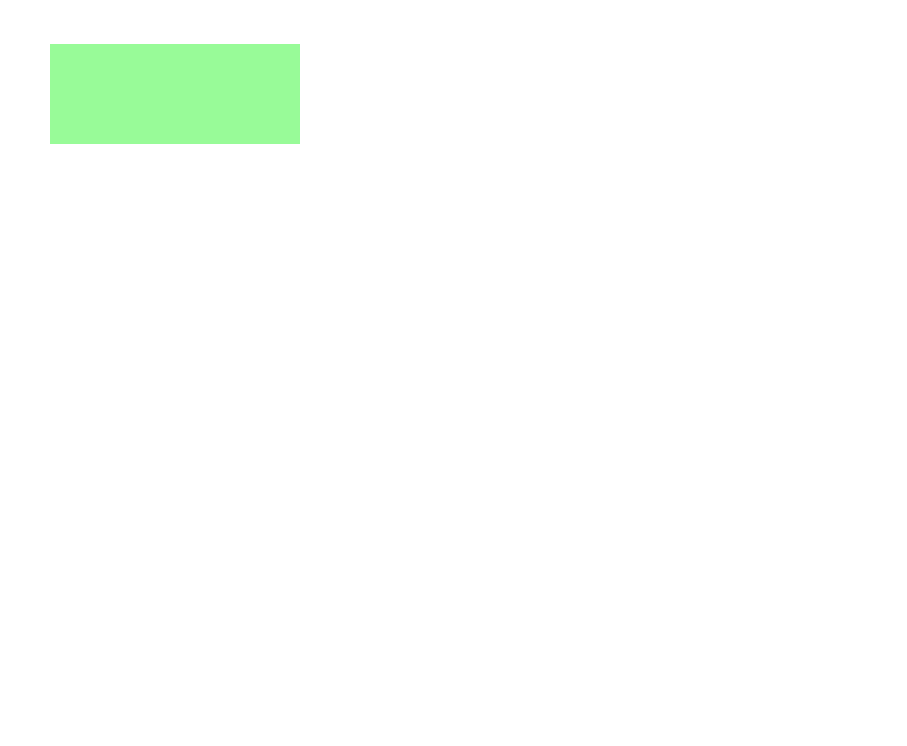
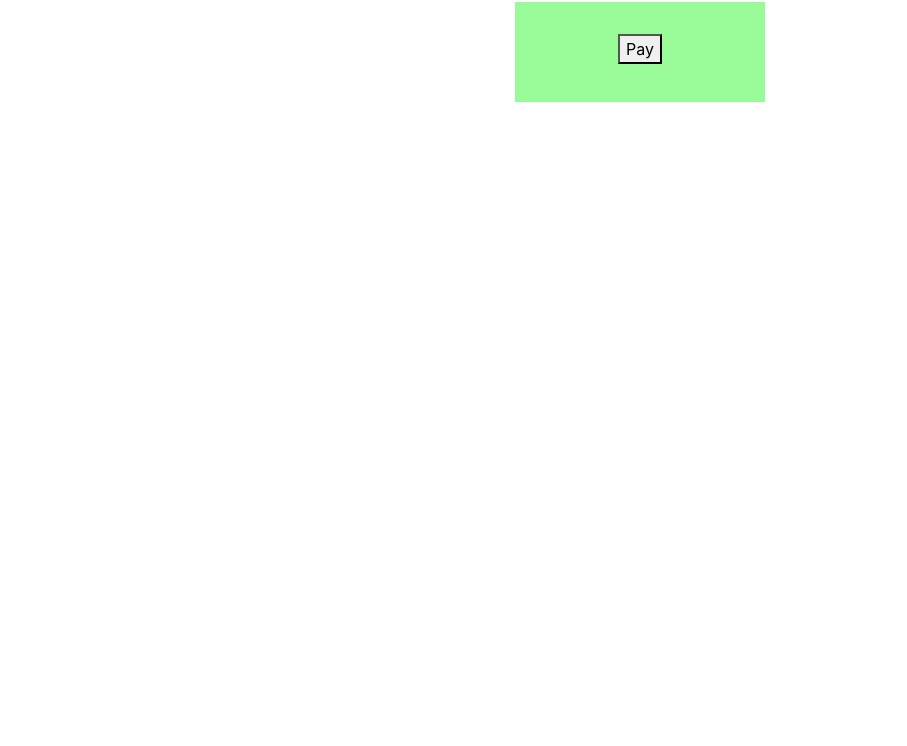
Before and after one commit to gbaker-ndm/basic_test_html, a website: page index.html in a window 1280 px wide. Shown: the part 54-800 px from the top of the page, without its empty margins (0-907 px from the left). Drawn offline with nearby package versions, Linux system fonts and the light colour scheme.

Commit message:
Updated with button and axios request.

```diff
--- a/index.html
+++ b/index.html
@@ -1,4 +1,12 @@
 <!doctype html>
+
+<!--
+                Merchant API Key
+IUpMpUFKjCrDQks0hBCNF6U5u28t0h3WuD392XWpyAhDert3yNtk8ycHO7kE        Gregs
+
+TnJvkslQXRXdbNdtgcY0x5gx9FANZN2o3iNszoHNZIWHUpK0xhZSDgAA82we        NDMs
+-->
+
 <html lang="en">
 
 <head>
@@ -19,7 +27,7 @@
     <h1>Bit Pay button will go in the green div bellow.</h1>
 
     <div id="bitpayButtonContainer">
-
+        <button id="payButton" variants="contained" onclick="bitPayAPICall()">Pay</button>
     </div>
 
     <!-- Optional JavaScript -->
@@ -33,6 +41,30 @@
     <script src="https://stackpath.bootstrapcdn.com/bootstrap/4.1.3/js/bootstrap.min.js"
         integrity="sha384-ChfqqxuZUCnJSK3+MXmPNIyE6ZbWh2IMqE241rYiqJxyMiZ6OW/JmZQ5stwEULTy"
         crossorigin="anonymous"></script>
+
+    <script src="./node_modules/axios/dist/axios.min.js"></script>
+    <script src="https://unpkg.com/axios/dist/axios.min.js"></script>
 </body>
 
+<script>
+    function bitPayAPICall() {
+        axios.get('https://bitpay.devapp.ndmtech.io/invoice/create', {
+            headers: {
+                'Access-Control-Allow-Origin': '*'
+            },
+            params: {
+                'Authorization': 'TnJvkslQXRXdbNdtgcY0x5gx9FANZN2o3iNszoHNZIWHUpK0xhZSDgAA82we',
+                'price': 50,
+                'buyerEmail': 'gregory.baker@ndmhopsitality.com'
+            }
+        })
+            .then(function (response) {
+                console.log(response);
+            })
+            .catch(function (error) {
+                console.log(error);
+            });
+    }
+</script>
+
 </html>
--- a/package.json
+++ b/package.json
@@ -19,5 +19,8 @@
   "homepage": "https://github.com/gbaker-ndm/basic_test_html#readme",
   "devDependencies": {
     "lite-server": "^2.6.1"
+  },
+  "dependencies": {
+    "axios": "^0.24.0"
   }
 }
--- a/style.css
+++ b/style.css
@@ -3,4 +3,10 @@
     width: 250px;
     height: 100px;
     margin: 50px;
+    text-align: center;
+    margin: auto;
 }
+
+#payButton {
+    margin-top: 32px;
+}
```
Also changed, not shown: 1 other file.
